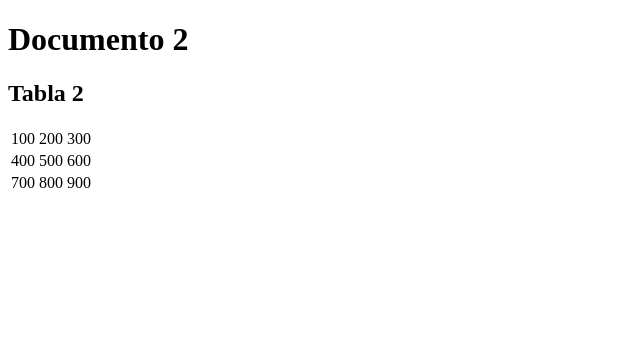
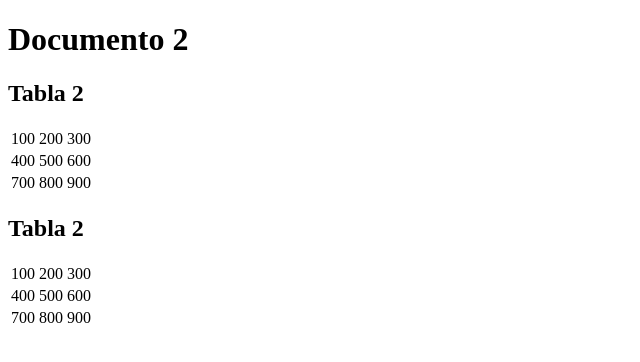
Before and after one commit to AlejandroCS92/AlejandroCS92, a plain HTML site: page index02.html in a window 1280 px wide. Shown: the whole page, without its empty margins (0-640 px from the left). Drawn offline with Linux system fonts and the light colour scheme.

```diff
--- a/index02.html
+++ b/index02.html
@@ -26,5 +26,24 @@
                 <td>900</td>
             </tr>
         </table>
+
+        <h2>Tabla 2</h2>
+        <table>
+            <tr>
+                <td>100</td>
+                <td>200</td>
+                <td>300</td>
+            </tr>
+            <tr>
+                <td>400</td>
+                <td>500</td>
+                <td>600</td>
+            </tr>
+            <tr>
+                <td>700</td>
+                <td>800</td>
+                <td>900</td>
+            </tr>
+        </table>
     </body>
 </html>
```
